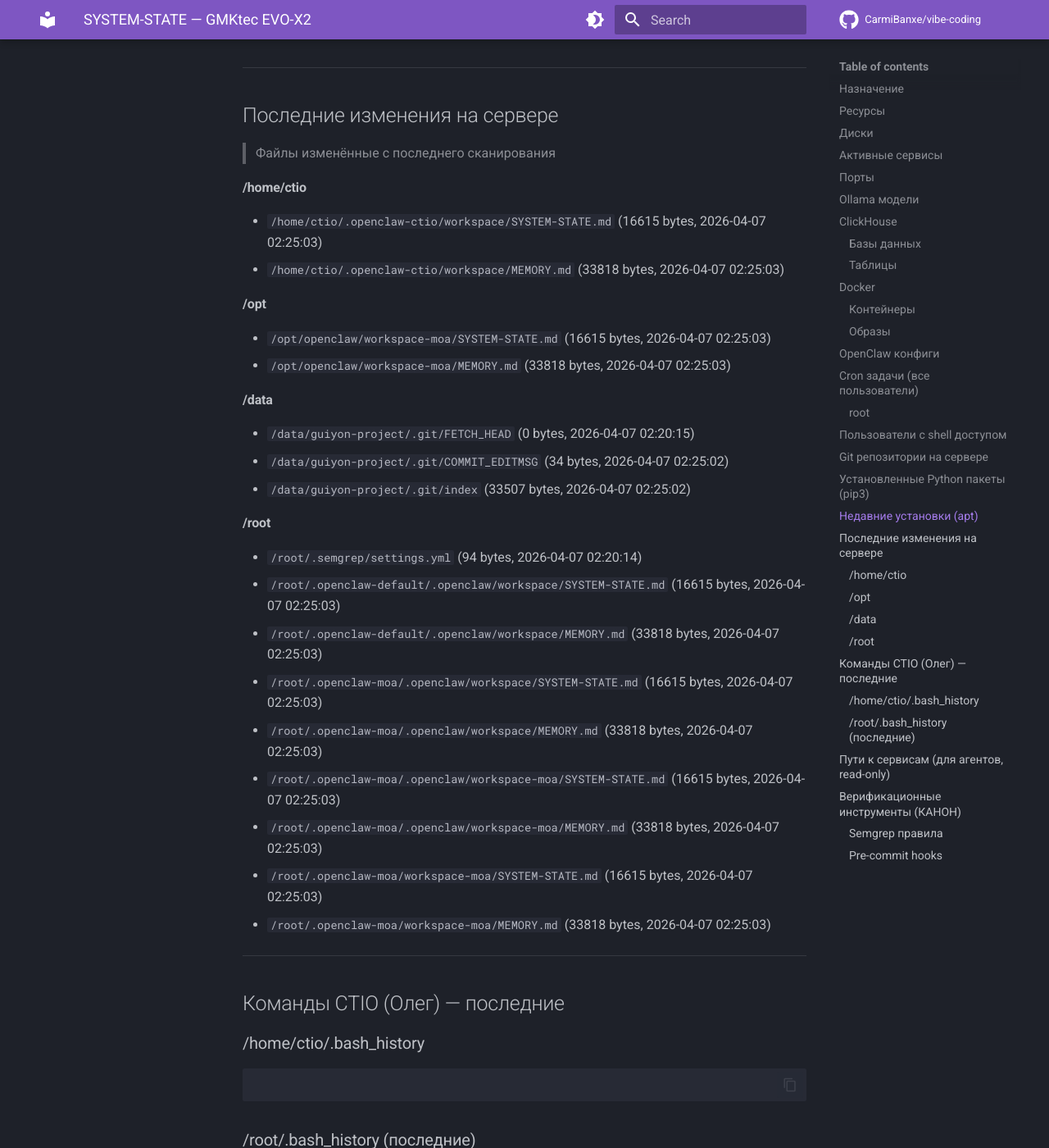
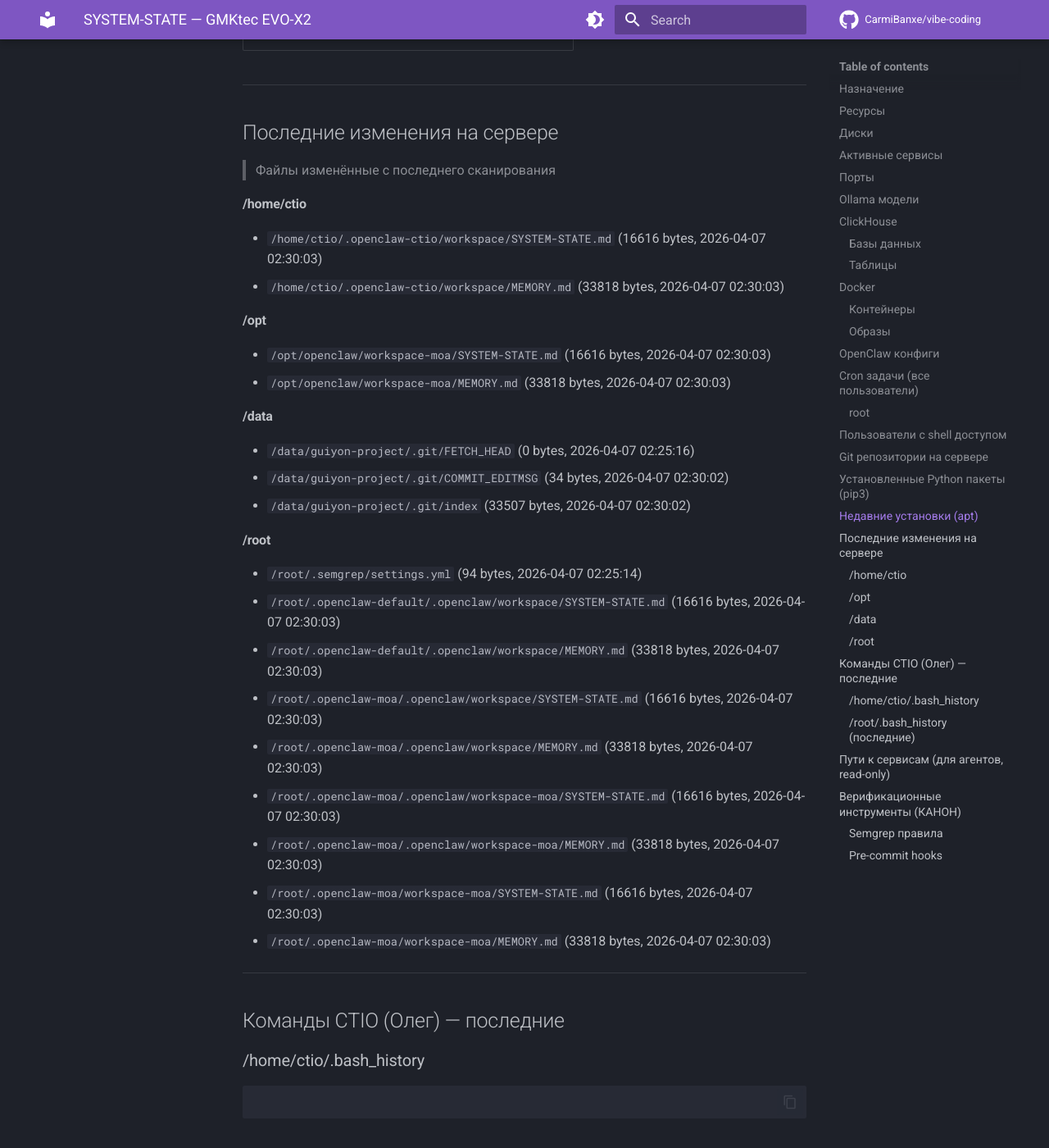
Before and after one commit to CarmiBanxe/vibe-coding, an MkDocs documentation site: the page built from docs/SYSTEM-STATE.md, in a window 1280 px wide and 1400 px high, scrolled down 13841 px. Shown: the whole window at 82% size. Built offline with MkDocs 1.6.1 and Material for MkDocs 9.7.7, drawn with Linux system fonts in a browser that asks for light colours; comment, search, counter and statistics services are not loaded; some of the changed text lies outside the part shown.

Commit message:
auto: SYSTEM-STATE v2 update (2026-04-07 02:30 CEST)

```diff
--- a/docs/SYSTEM-STATE.md
+++ b/docs/SYSTEM-STATE.md
@@ -1,6 +1,6 @@
 # SYSTEM-STATE — GMKtec EVO-X2
 > Автоматически обновляется каждые 5 минут
-> Последнее сканирование: 2026-04-07 02:25 CEST
+> Последнее сканирование: 2026-04-07 02:30 CEST
 > Источник: ctio-watcher.sh v2 (cron)
 
 ## Назначение
@@ -379,28 +379,28 @@
 
 
 #### /home/ctio
-- `/home/ctio/.openclaw-ctio/workspace/SYSTEM-STATE.md` (16615 bytes, 2026-04-07 02:25:03)
-- `/home/ctio/.openclaw-ctio/workspace/MEMORY.md` (33818 bytes, 2026-04-07 02:25:03)
+- `/home/ctio/.openclaw-ctio/workspace/SYSTEM-STATE.md` (16616 bytes, 2026-04-07 02:30:03)
+- `/home/ctio/.openclaw-ctio/workspace/MEMORY.md` (33818 bytes, 2026-04-07 02:30:03)
 
 #### /opt
-- `/opt/openclaw/workspace-moa/SYSTEM-STATE.md` (16615 bytes, 2026-04-07 02:25:03)
-- `/opt/openclaw/workspace-moa/MEMORY.md` (33818 bytes, 2026-04-07 02:25:03)
+- `/opt/openclaw/workspace-moa/SYSTEM-STATE.md` (16616 bytes, 2026-04-07 02:30:03)
+- `/opt/openclaw/workspace-moa/MEMORY.md` (33818 bytes, 2026-04-07 02:30:03)
 
 #### /data
-- `/data/guiyon-project/.git/FETCH_HEAD` (0 bytes, 2026-04-07 02:20:15)
-- `/data/guiyon-project/.git/COMMIT_EDITMSG` (34 bytes, 2026-04-07 02:25:02)
-- `/data/guiyon-project/.git/index` (33507 bytes, 2026-04-07 02:25:02)
+- `/data/guiyon-project/.git/FETCH_HEAD` (0 bytes, 2026-04-07 02:25:16)
+- `/data/guiyon-project/.git/COMMIT_EDITMSG` (34 bytes, 2026-04-07 02:30:02)
+- `/data/guiyon-project/.git/index` (33507 bytes, 2026-04-07 02:30:02)
 
 #### /root
-- `/root/.semgrep/settings.yml` (94 bytes, 2026-04-07 02:20:14)
-- `/root/.openclaw-default/.openclaw/workspace/SYSTEM-STATE.md` (16615 bytes, 2026-04-07 02:25:03)
-- `/root/.openclaw-default/.openclaw/workspace/MEMORY.md` (33818 bytes, 2026-04-07 02:25:03)
-- `/root/.openclaw-moa/.openclaw/workspace/SYSTEM-STATE.md` (16615 bytes, 2026-04-07 02:25:03)
-- `/root/.openclaw-moa/.openclaw/workspace/MEMORY.md` (33818 bytes, 2026-04-07 02:25:03)
-- `/root/.openclaw-moa/.openclaw/workspace-moa/SYSTEM-STATE.md` (16615 bytes, 2026-04-07 02:25:03)
-- `/root/.openclaw-moa/.openclaw/workspace-moa/MEMORY.md` (33818 bytes, 2026-04-07 02:25:03)
-- `/root/.openclaw-moa/workspace-moa/SYSTEM-STATE.md` (16615 bytes, 2026-04-07 02:25:03)
-- `/root/.openclaw-moa/workspace-moa/MEMORY.md` (33818 bytes, 2026-04-07 02:25:03)
+- `/root/.semgrep/settings.yml` (94 bytes, 2026-04-07 02:25:14)
+- `/root/.openclaw-default/.openclaw/workspace/SYSTEM-STATE.md` (16616 bytes, 2026-04-07 02:30:03)
+- `/root/.openclaw-default/.openclaw/workspace/MEMORY.md` (33818 bytes, 2026-04-07 02:30:03)
+- `/root/.openclaw-moa/.openclaw/workspace/SYSTEM-STATE.md` (16616 bytes, 2026-04-07 02:30:03)
+- `/root/.openclaw-moa/.openclaw/workspace/MEMORY.md` (33818 bytes, 2026-04-07 02:30:03)
+- `/root/.openclaw-moa/.openclaw/workspace-moa/SYSTEM-STATE.md` (16616 bytes, 2026-04-07 02:30:03)
+- `/root/.openclaw-moa/.openclaw/workspace-moa/MEMORY.md` (33818 bytes, 2026-04-07 02:30:03)
+- `/root/.openclaw-moa/workspace-moa/SYSTEM-STATE.md` (16616 bytes, 2026-04-07 02:30:03)
+- `/root/.openclaw-moa/workspace-moa/MEMORY.md` (33818 bytes, 2026-04-07 02:30:03)
 
 ---
 
```
Also changed, not shown: other parts of docs/SYSTEM-STATE.md (+4 -4 lines).
